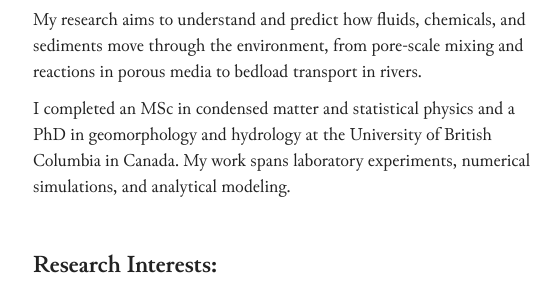
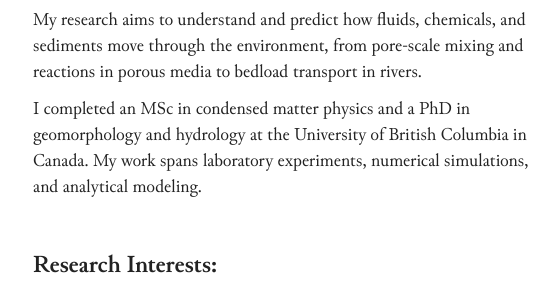
Before and after one commit to jkpierce/jkpierce.github.io, a plain HTML site: page about/index.html in a window 1280 px wide. Shown: the part 245-541 px from the top of the page, 247-805 px from the left. Drawn offline with nearby package versions, Linux system fonts and the light colour scheme.

Commit message:
Bio: MSc in condensed matter physics
Co-Authored-By: Claude Opus 5.5 <noreply@anthropic.com>

```diff
--- a/about/index.html
+++ b/about/index.html
@@ -64,7 +64,7 @@
 
 <p>I am a researcher at Porelab and the Njord Centre at the University of Oslo, in the departments of physics and geosciences.</p>
 <p>My research aims to understand and predict how fluids, chemicals, and sediments move through the environment, from pore-scale mixing and reactions in porous media to bedload transport in rivers.</p>
-<p>I completed an MSc in condensed matter and statistical physics and a PhD in geomorphology and hydrology at the University of British Columbia in Canada. My work spans laboratory experiments, numerical simulations, and analytical modeling.</p>
+<p>I completed an MSc in condensed matter physics and a PhD in geomorphology and hydrology at the University of British Columbia in Canada. My work spans laboratory experiments, numerical simulations, and analytical modeling.</p>
 <h2 id="research-interests">Research Interests:</h2>
 <ul class="bullets">
 <li>Fluid dynamics in porous media</li>
```
Also changed, not shown: index.html (+1 -1 lines).
